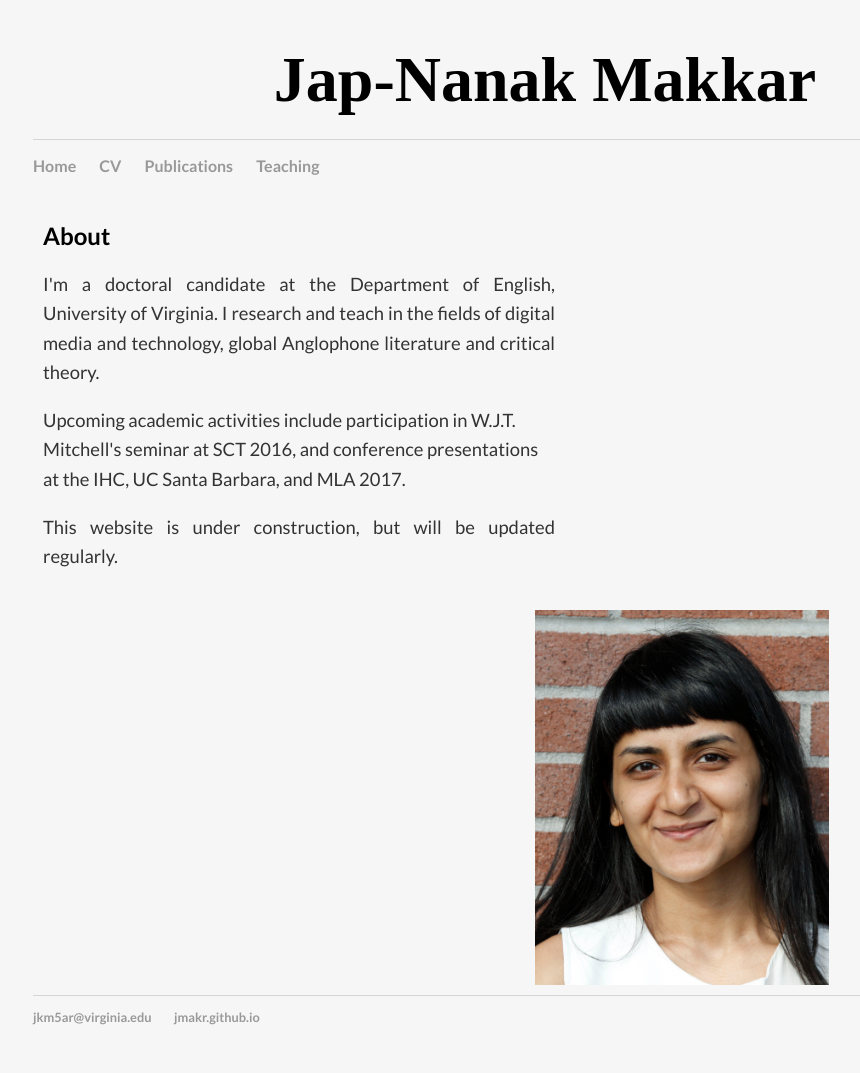
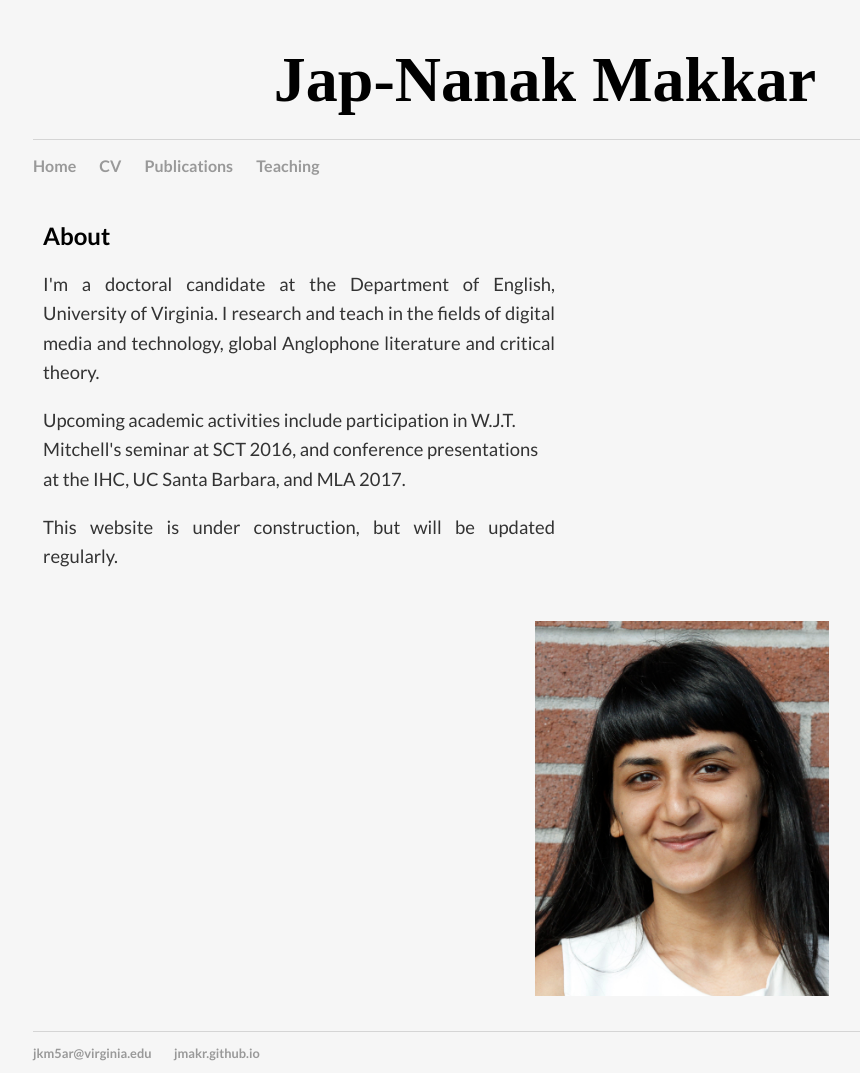
Before and after one commit to jmakr/jmakr.github.io, a Jekyll site: the page built from index.html, in a window 1280 px wide. Shown: the whole page, without its empty margins (95-955 px from the left). Built offline with Jekyll 4.4.1, drawn with Linux system fonts in a browser that asks for light colours; before the commit the page ends 1037 px from its top, so only the background shows below that.

Commit message:
Update main.css

```diff
--- a/css/main.css
+++ b/css/main.css
@@ -56,7 +56,7 @@
 
 .blurb {
     width: 50%;
-    height: auto;
+    height: 400px;
     float: left;
     padding:10px;
 
@@ -64,7 +64,7 @@
 
 .image {
     width: 50%;
-    height: auto;
+    height: 400px;
     float:right;
     padding:10px;
 
```
